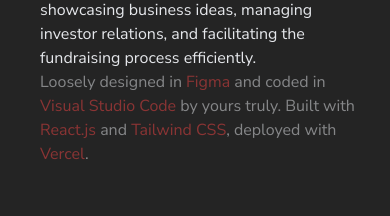
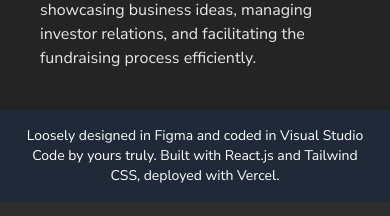
Before and after one commit to bharath-arch/Portfolio, a React (Vite) app: page / in a window 390 px wide. Shown: the part 3179-3395 px from the top of the page. Built offline with nearby package versions, Linux system fonts and the light colour scheme.

Commit message:
portfolio_final

```diff
--- a/src/App.jsx
+++ b/src/App.jsx
@@ -290,7 +290,7 @@
                 </p>
               </div>
             </section>
-            <div className={`md:mt-28  md:ml-48 ml-10 mr-5  overflow-y-hidden flex flex-col mb-20  `}>
+            <div className={`md:mt-28  md:ml-48 ml-10 mr-5  overflow-y-hidden md:flex flex-col mb-20 hidden  `}>
             <p style={{opacity: 0.5}}>
               {" "}
               Loosely designed in <span className="text-red-500">Figma</span> and coded in <span className="text-red-500">Visual Studio Code</span> by yours
```
